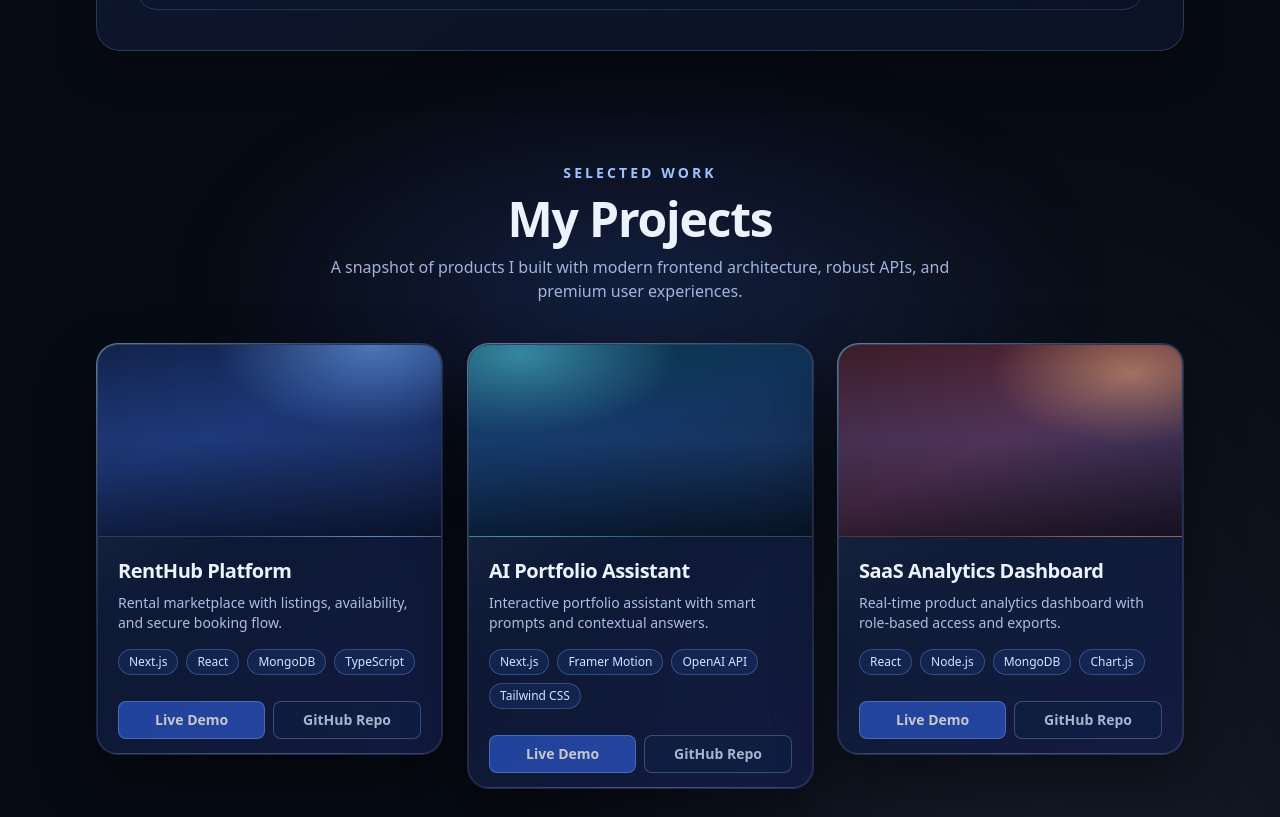
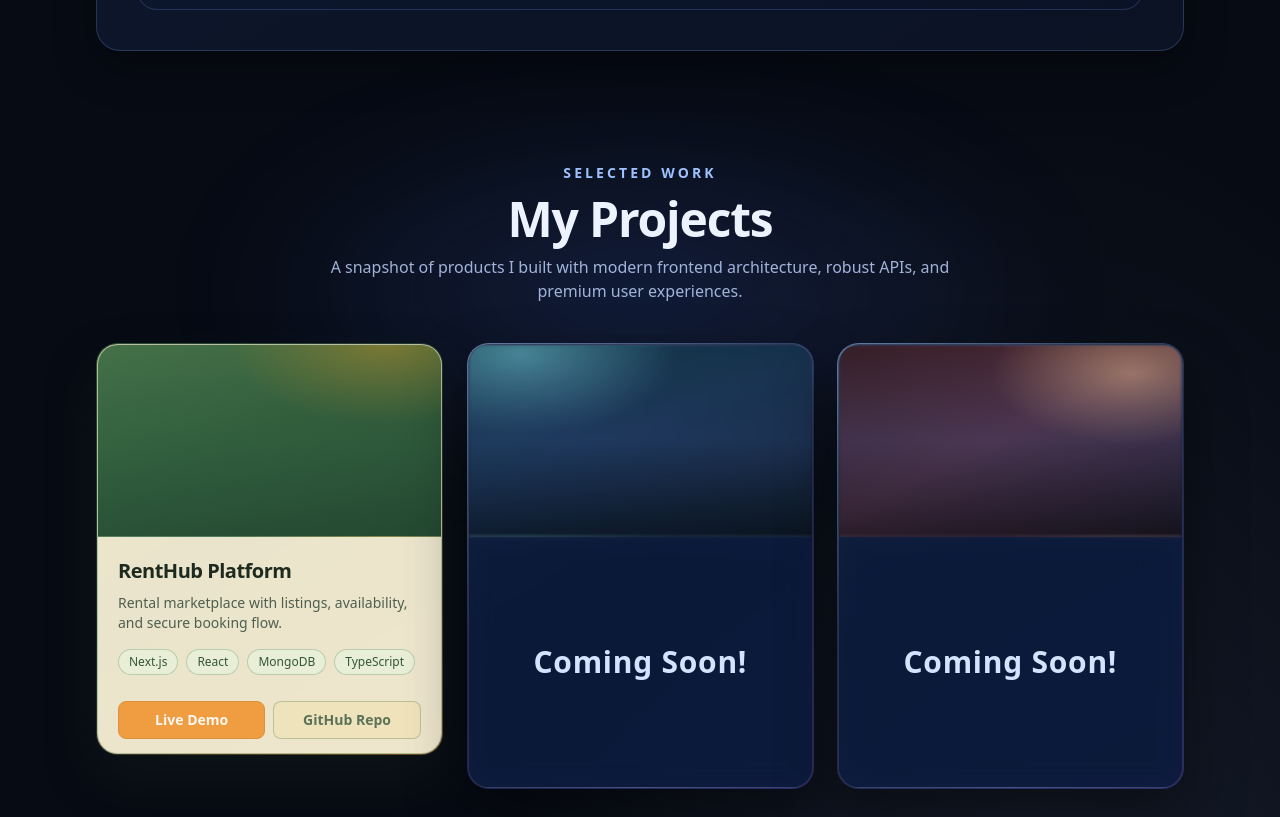
Before and after one commit to kuldeep1324/my-portfolio, a Next.js app: page / in a window 1280 px wide. Shown: the part 1980-2797 px from the top of the page. Built offline with nearby package versions, Linux system fonts and the light colour scheme.

Commit message:
Enhance ProjectsSection with theme support and improved styling for RentHub project

```diff
--- a/app/components/ProjectsSection.tsx
+++ b/app/components/ProjectsSection.tsx
@@ -11,6 +11,7 @@ type ProjectItem = {
   githubUrl: string;
   image?: string;
   gradient: string;
+  theme?: "default" | "renthub";
 };
 
 export const sampleProjects: ProjectItem[] = [
@@ -21,7 +22,8 @@ export const sampleProjects: ProjectItem[] = [
     liveDemoUrl: "https://rent-hub-plum.vercel.app/",
     githubUrl: "https://github.com/kuldeep1324",
     gradient:
-      "radial-gradient(70% 70% at 80% 0%, rgba(120, 180, 255, 0.55), transparent 65%), linear-gradient(160deg, #112149, #172f67 42%, #0d1733)",
+      "radial-gradient(72% 65% at 84% 0%, rgba(243, 158, 31, 0.34), transparent 64%), linear-gradient(160deg, #3d6f49, #2f5d3d 44%, #244a32)",
+    theme: "renthub",
   },
   {
     title: "AI Portfolio Assistant",
@@ -74,13 +76,16 @@ const cardVariants = {
 
 function ProjectCard({ project }: { project: ProjectItem }) {
   const [isHovering, setIsHovering] = useState(false);
+  const isRentHubTheme = project.theme === "renthub";
 
   const rotateX = useMotionValue(0);
   const rotateY = useMotionValue(0);
   const springX = useSpring(rotateX, { stiffness: 180, damping: 18, mass: 0.6 });
   const springY = useSpring(rotateY, { stiffness: 180, damping: 18, mass: 0.6 });
 
-  const glow = useMotionTemplate`radial-gradient(420px 220px at 50% 0%, rgba(122, 170, 255, 0.28), transparent 70%)`;
+  const glow = useMotionTemplate`radial-gradient(420px 220px at 50% 0%, ${
+    isRentHubTheme ? "rgba(242, 173, 72, 0.26)" : "rgba(122, 170, 255, 0.28)"
+  }, transparent 70%)`;
 
   const imageBackground = useMemo(() => {
     if (project.image) {
@@ -124,22 +129,31 @@ function ProjectCard({ project }: { project: ProjectItem }) {
         className="relative rounded-[1.35rem] p-[1px]"
         style={{
           background:
-            "linear-gradient(145deg, rgba(165,205,255,0.56), rgba(97,140,255,0.2) 45%, rgba(103,88,255,0.34))",
+            isRentHubTheme
+              ? "linear-gradient(145deg, rgba(73, 118, 77, 0.62), rgba(60, 102, 66, 0.34) 44%, rgba(242, 166, 52, 0.42))"
+              : "linear-gradient(145deg, rgba(165,205,255,0.56), rgba(97,140,255,0.2) 45%, rgba(103,88,255,0.34))",
           rotateX: springX,
           rotateY: springY,
           transformPerspective: 1200,
-          boxShadow: "0 28px 60px rgba(0, 0, 0, 0.42)",
+          boxShadow: isRentHubTheme ? "0 24px 52px rgba(28, 43, 29, 0.3)" : "0 28px 60px rgba(0, 0, 0, 0.42)",
         }}
         onMouseMove={handlePointerMove}
         onMouseLeave={handlePointerLeave}
       >
         <motion.div
-          className="relative overflow-hidden rounded-[1.3rem] border border-white/10 bg-[#0b1530]/72 backdrop-blur-xl"
+          className={`relative overflow-hidden rounded-[1.3rem] border backdrop-blur-xl ${
+            isRentHubTheme ? "border-[#5a845f]/38 bg-[#f4edd4]/96" : "border-white/10 bg-[#0b1530]/72"
+          }`}
           style={{ backgroundImage: glow }}
         >
           <motion.div
             className="relative h-52 overflow-hidden border-b border-white/12 md:h-48"
-            style={{ background: imageBackground, backgroundSize: "cover", backgroundPosition: "center" }}
+            style={{
+              background: imageBackground,
+              backgroundSize: "cover",
+              backgroundPosition: "center",
+              filter: isRentHubTheme ? "none" : "blur(1.5px) saturate(0.75)",
+            }}
             animate={{ scale: isHovering ? 1.06 : 1 }}
             transition={{ duration: 0.45, ease: "easeOut" }}
           >
@@ -147,23 +161,23 @@ function ProjectCard({ project }: { project: ProjectItem }) {
               className="absolute inset-0"
               style={{
                 background:
-                  "linear-gradient(180deg, rgba(124, 166, 255, 0.02), rgba(52, 88, 180, 0.45) 50%, rgba(6, 14, 32, 0.8) 100%)",
+                  isRentHubTheme
+                    ? "linear-gradient(180deg, rgba(243, 161, 45, 0.08), rgba(58, 101, 65, 0.32) 54%, rgba(36, 70, 47, 0.62) 100%)"
+                    : "linear-gradient(180deg, rgba(124, 166, 255, 0.02), rgba(52, 88, 180, 0.45) 50%, rgba(6, 14, 32, 0.8) 100%)",
               }}
               animate={{ opacity: isHovering ? 1 : 0.55 }}
               transition={{ duration: 0.35 }}
             />
           </motion.div>
 
+          {isRentHubTheme ? (
             <div className="relative p-5">
-            <h3 className="text-xl font-bold tracking-tight text-[#ecf3ff]">{project.title}</h3>
-            <p className="mt-2 line-clamp-2 text-sm text-[#c6d8ff]/86">{project.description}</p>
+              <h3 className="text-xl font-bold tracking-tight text-[#1f2a1f]">{project.title}</h3>
+              <p className="mt-2 line-clamp-2 text-sm text-[#4f5f4f]">{project.description}</p>
 
               <ul className="mt-4 flex flex-wrap gap-2">
                 {project.techStack.map((tech) => (
-                <li
-                  key={tech}
-                  className="rounded-full border border-[#8eb5ff]/28 bg-[#173163]/55 px-2.5 py-1 text-xs font-medium text-[#d3e5ff]"
-                >
+                  <li key={tech} className="rounded-full border border-[#5f8a61]/34 bg-[#e8efd6] px-2.5 py-1 text-xs font-medium text-[#35553a]">
                     {tech}
                   </li>
                 ))}
@@ -178,7 +192,7 @@ function ProjectCard({ project }: { project: ProjectItem }) {
                   href={project.liveDemoUrl}
                   target="_blank"
                   rel="noreferrer"
-                className="inline-flex items-center justify-center rounded-lg border border-[#8fb7ff]/52 bg-[#2f5bd2]/86 px-3 py-2 text-sm font-semibold text-white transition-all duration-300 hover:-translate-y-0.5 hover:shadow-[0_0_22px_rgba(86,132,255,0.58)]"
+                  className="inline-flex items-center justify-center rounded-lg border border-[#d67a12] bg-[#f28615] px-3 py-2 text-sm font-semibold text-white transition-all duration-300 hover:-translate-y-0.5 hover:bg-[#db770f] hover:shadow-[0_0_20px_rgba(241,136,24,0.42)]"
                 >
                   Live Demo
                 </a>
@@ -186,12 +200,18 @@ function ProjectCard({ project }: { project: ProjectItem }) {
                   href={project.githubUrl}
                   target="_blank"
                   rel="noreferrer"
-                className="inline-flex items-center justify-center rounded-lg border border-[#a9c8ff]/38 bg-[#0f2146]/82 px-3 py-2 text-sm font-semibold text-[#d7e6ff] transition-all duration-300 hover:-translate-y-0.5 hover:border-[#aecdff]/72 hover:shadow-[0_0_20px_rgba(122,170,255,0.48)]"
+                  className="inline-flex items-center justify-center rounded-lg border border-[#4c734f]/42 bg-[#f1e4b6] px-3 py-2 text-sm font-semibold text-[#2f4f36] transition-all duration-300 hover:-translate-y-0.5 hover:border-[#3f6744] hover:bg-[#e9dba5] hover:shadow-[0_0_18px_rgba(67,105,74,0.24)]"
                 >
                   GitHub Repo
                 </a>
               </motion.div>
             </div>
+          ) : (
+            <div className="relative flex min-h-[250px] items-center justify-center p-5">
+              <div className="absolute inset-0 bg-[#0f1f46]/45 backdrop-blur-md" />
+              <p className="relative text-3xl font-extrabold tracking-wide text-[#d5e3ff]">Coming Soon!</p>
+            </div>
+          )}
         </motion.div>
       </motion.div>
     </motion.article>
@@ -205,7 +225,7 @@ export default function ProjectsSection({ projects = sampleProjects }: ProjectsS
         className="pointer-events-none absolute inset-x-0 top-8 -z-10 mx-auto h-[320px] w-[92%] max-w-5xl rounded-full opacity-70 blur-3xl"
         style={{
           background:
-            "radial-gradient(50% 65% at 50% 50%, rgba(77, 125, 255, 0.34), rgba(66, 103, 210, 0.16) 52%, transparent 84%)",
+            "radial-gradient(50% 65% at 50% 50%, rgba(77, 125, 255, 0.28), rgba(66, 103, 210, 0.14) 54%, transparent 84%)",
         }}
       />
 
```
Lines whose indentation alone changed are shown as unchanged.
